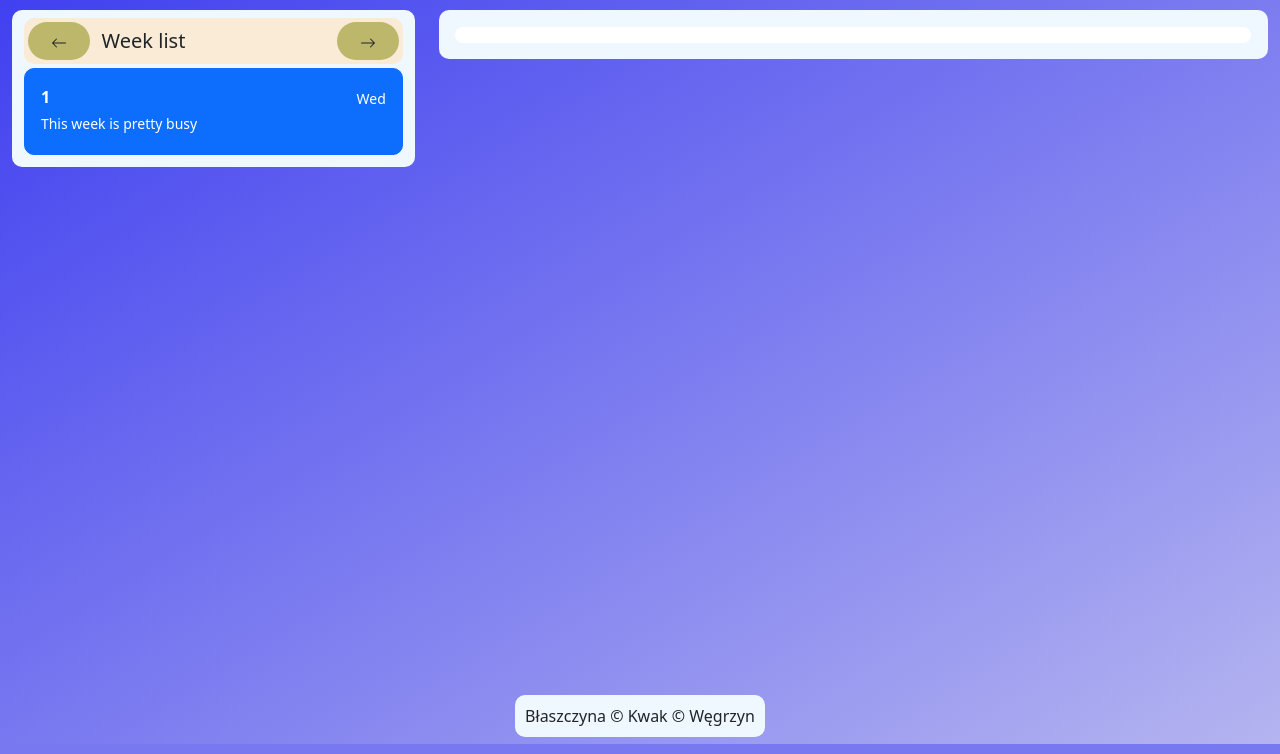
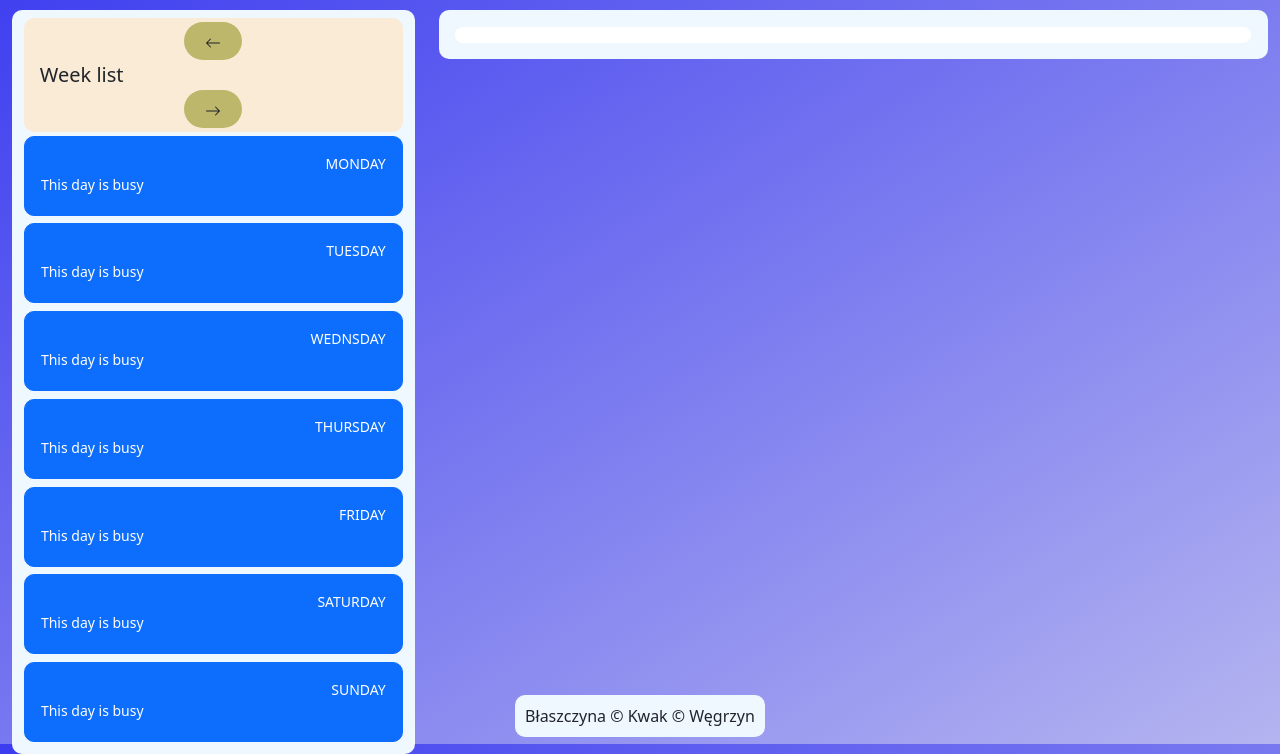
Before and after one commit to piotrjwegrzyn/KalendarzToDo, a PHP site: page / in a window 1280 px wide. Shown: the part 56-810 px from the top of the page. Run offline with PHP 8.4, Linux system fonts and the light colour scheme; the visitor is signed in with stand-in values (Sample User, id 1); tables that the repository leaves empty or names only in its code hold one stand-in row (values such as "Sample post"); a stand-in replaces the project's code that opens the database connection.

Commit message:
wyświetlanie listy dni + domyślnie dzisiaj

```diff
--- /dev/null
+++ b/checkbox-add.php
@@ -0,0 +1,5 @@
+<?php
+	include("config.inc.php");
+
+	$stmt = $dbh->prepare("INSERT INTO checkboxes (id, task_id, name, state) VALUES (NULL, :task_id, :name, NULL)");
+	$stmt->execute([':task_id' => $_POST['task_id'], ':name' => $_POST['name']]);
--- a/mail.php
+++ b/mail.php
@@ -12,9 +12,6 @@
 	require 'PHPMailer/Exception.php';
 	require 'PHPMailer/PHPMailer.php';
 	require 'PHPMailer/SMTP.php';
-
-	$stmt_task = $stmt;
-	$stmt_checkbox = $stmt;
 
 	$stmt = $dbh->prepare("SELECT * FROM users");
 	$stmt->execute();
--- a/main.php
+++ b/main.php
@@ -55,42 +55,91 @@
 
                 <!-- nagłówek nava -->
                 <div class="row element-nav header-nav" id="list-group">
-
+                    <a href="/week/<?php if (isset($_GET['week_offset'])) { print $_GET['week_offset'] - 1; } else { print -1; } ?>">
                         <button type="button" class="btn col-md-2 button-nav">
                                 <svg xmlns="http://www.w3.org/2000/svg" width="16" height="16" fill="currentColor" class="bi bi-arrow-left" viewBox="0 0 16 16">
                                 <path fill-rule="evenodd" d="M15 8a.5.5 0 0 0-.5-.5H2.707l3.147-3.146a.5.5 0 1 0-.708-.708l-4 4a.5.5 0 0 0 0 .708l4 4a.5.5 0 0 0 .708-.708L2.707 8.5H14.5A.5.5 0 0 0 15 8z"></path>
                                 </svg>
                         </button>
+                    </a>
 
                     <a href="/" class="d-flex link-dark text-xs-center text-decoration-none col-md-8">
                         <span class="fs-5 fw-semibold">Week list</span>
                     </a>
-
+                    <a href="/week/<?php if (isset($_GET['week_offset'])) { print $_GET['week_offset'] + 1; } else { print 1; } ?>">
                         <button type="button" class="btn col-md-2 button-nav">
                             <svg xmlns="http://www.w3.org/2000/svg" width="16" height="16" fill="currentColor" class="bi bi-arrow-right" viewBox="0 0 16 16">
                             <path fill-rule="evenodd" d="M1 8a.5.5 0 0 1 .5-.5h11.793l-3.147-3.146a.5.5 0 0 1 .708-.708l4 4a.5.5 0 0 1 0 .708l-4 4a.5.5 0 0 1-.708-.708L13.293 8.5H1.5A.5.5 0 0 1 1 8z"></path>
                             </svg>
                         </button>
+                    </a>
 
                 </div> <!-- koniec nagłówka nava -->
 
-<?php
-    $stmt = $dbh->prepare("SELECT * FROM tasks WHERE user_id = :user_id OR id = (SELECT task_id FROM links WHERE guest_id = :user_id) ORDER BY begin_time ASC");
-    $stmt->execute([':user_id' => $_SESSION['id']]);
-    while ($row = $stmt->fetch(PDO::FETCH_ASSOC)) {
-        print '
+
                 <div class="element-nav">
-                    <a href="/show/'.$row['id'].'" class="list-group-item list-group-item-action active py-3 lh-tight" aria-current="true">
+                    <a href="/week/<?php if (isset($_GET['week_offset'])) { print $_GET['week_offset']; } else { print 0; } ?>/day/0" class="list-group-item list-group-item-action active py-3 lh-tight" aria-current="true">
                         <div class="d-flex w-100 align-items-center justify-content-between">
-                            <strong class="mb-1">'.$row['id'].'</strong>
-                            <small>Wed</small>
+                            <strong class="mb-1"></strong>
+                            <small>MONDAY</small>
                         </div>
-                        <div class="col-10 mb-1 small">This week is pretty busy</div>
+                        <div class="col-10 mb-1 small">This day is busy</div>
                     </a>
                 </div>
-        ';
-    }
-?>
+                <div class="element-nav">
+                    <a href="/week/<?php if (isset($_GET['week_offset'])) { print $_GET['week_offset']; } else { print 0; } ?>/day/1" class="list-group-item list-group-item-action active py-3 lh-tight" aria-current="true">
+                        <div class="d-flex w-100 align-items-center justify-content-between">
+                            <strong class="mb-1"></strong>
+                            <small>TUESDAY</small>
+                        </div>
+                        <div class="col-10 mb-1 small">This day is busy</div>
+                    </a>
+                </div>
+                <div class="element-nav">
+                    <a href="/week/<?php if (isset($_GET['week_offset'])) { print $_GET['week_offset']; } else { print 0; } ?>/day/2" class="list-group-item list-group-item-action active py-3 lh-tight" aria-current="true">
+                        <div class="d-flex w-100 align-items-center justify-content-between">
+                            <strong class="mb-1"></strong>
+                            <small>WEDNSDAY</small>
+                        </div>
+                        <div class="col-10 mb-1 small">This day is busy</div>
+                    </a>
+                </div>
+                <div class="element-nav">
+                    <a href="/week/<?php if (isset($_GET['week_offset'])) { print $_GET['week_offset']; } else { print 0; } ?>/day/3" class="list-group-item list-group-item-action active py-3 lh-tight" aria-current="true">
+                        <div class="d-flex w-100 align-items-center justify-content-between">
+                            <strong class="mb-1"></strong>
+                            <small>THURSDAY</small>
+                        </div>
+                        <div class="col-10 mb-1 small">This day is busy</div>
+                    </a>
+                </div>
+                <div class="element-nav">
+                    <a href="/week/<?php if (isset($_GET['week_offset'])) { print $_GET['week_offset']; } else { print 0; } ?>/day/4" class="list-group-item list-group-item-action active py-3 lh-tight" aria-current="true">
+                        <div class="d-flex w-100 align-items-center justify-content-between">
+                            <strong class="mb-1"></strong>
+                            <small>FRIDAY</small>
+                        </div>
+                        <div class="col-10 mb-1 small">This day is busy</div>
+                    </a>
+                </div>
+                <div class="element-nav">
+                    <a href="/week/<?php if (isset($_GET['week_offset'])) { print $_GET['week_offset']; } else { print 0; } ?>/day/5" class="list-group-item list-group-item-action active py-3 lh-tight" aria-current="true">
+                        <div class="d-flex w-100 align-items-center justify-content-between">
+                            <strong class="mb-1"></strong>
+                            <small>SATURDAY</small>
+                        </div>
+                        <div class="col-10 mb-1 small">This day is busy</div>
+                    </a>
+                </div>
+                <div class="element-nav">
+                    <a href="/week/<?php if (isset($_GET['week_offset'])) { print $_GET['week_offset']; } else { print 0; } ?>/day/6" class="list-group-item list-group-item-action active py-3 lh-tight" aria-current="true">
+                        <div class="d-flex w-100 align-items-center justify-content-between">
+                            <strong class="mb-1"></strong>
+                            <small>SUNDAY</small>
+                        </div>
+                        <div class="col-10 mb-1 small">This day is busy</div>
+                    </a>
+                </div>
 
             </div> <!-- to kończy się lista elementów nava -->
 
@@ -107,7 +156,17 @@
 
     if (isset($_GET['page']) && in_array($_GET['page'], $allowed_pages)) {
         include($_GET['page'] . '.php');
+    } else {
+        $_GET['week_offset'] = 0;
+        $day_index = (date("w") -2) % 8;
+        if ($day_index < 0)
+        {
+            $day_index += 8;
         }
+        $_GET['day_index'] = $day_index;
+        include('show.php');
+    }
+
 ?>
                 </li>
             </ul>
--- a/show.php
+++ b/show.php
@@ -1,83 +1,76 @@
 <?php
 if (!defined('IN_INDEX')) { exit("Nie można uruchomić tego pliku bezpośrednio."); }
-?>
+
+//--------------------WCZYTYWANIE-DNIA--------------------
+$stmt = $dbh->prepare("SELECT * FROM tasks WHERE (
+   (user_id = :user_id OR id = (SELECT task_id FROM links WHERE guest_id = :user_id))
+   AND ((YEARWEEK(begin_time,1) = YEARWEEK(NOW(),1) + :week_offset
+		   AND WEEKDAY(begin_time) = :day_index)
+	   OR ((YEARWEEK(end_time,1) + :week_offset) = YEARWEEK(NOW(),1)
+		   AND WEEKDAY(end_time) = :day_index))
+) ORDER BY begin_time ASC");
+$stmt->execute([':user_id' => $_SESSION['id'], ':week_offset' => $_GET['week_offset'], ':day_index' => $_GET['day_index']]);
+while ($task = $stmt->fetch(PDO::FETCH_ASSOC)) {
+	print '
 <div class="list-group-item-lepszy" id="user_id">
-<?php
-	$stmt = $dbh->prepare("SELECT * FROM tasks WHERE id = :task_id AND (user_id = :user_id OR id = (SELECT task_id FROM links WHERE guest_id = :user_id AND task_id = :task_id))");
-	$stmt->execute([':task_id' => $_GET['id'], ':user_id' => $_SESSION['id']]);
-	$row = $stmt->fetch(PDO::FETCH_ASSOC);
-	if ($row) {
-	    if ($row['user_id'] == $_SESSION['id']) {
-			$full_access = 1;
-	    } else {
-			$full_access = 0;
-	    }
-	} else {
-		header('Location: /');
-	}
-?>
-	<h5 class="name" style="grid-area: name"><?php print $row['name']; ?></h5>
-	<h6 class="begin_time" style="grid-area: begin_time">Godzina od: <?php print $row['begin_time']; ?></h6>
-
-<?php
-	if ($full_access == 1) {
+	<h5 class="name" style="grid-area: name">'.$task['name'].'</h5>
+	<h6 class="begin_time" style="grid-area: begin_time">Godzina od: '.$task['begin_time'].'</h6>
+		';
+	if ($task['user_id'] == $_SESSION['id']) { // full access
 		print '
 	<div style="grid-area: edit_icon_button">
-		<a href="/edit/' . $row['id'] . '">
+		<a href="/edit/' . $task['id'] . '">
 		<svg xmlns="http://www.w3.org/2000/svg" width="16" height="16" fill="currentColor" class="bi bi-pencil" viewBox="0 0 16 16">
 			<path d="M12.146.146a.5.5 0 0 1 .708 0l3 3a.5.5 0 0 1 0 .708l-10 10a.5.5 0 0 1-.168.11l-5 2a.5.5 0 0 1-.65-.65l2-5a.5.5 0 0 1 .11-.168l10-10zM11.207 2.5 13.5 4.793 14.793 3.5 12.5 1.207 11.207 2.5zm1.586 3L10.5 3.207 4 9.707V10h.5a.5.5 0 0 1 .5.5v.5h.5a.5.5 0 0 1 .5.5v.5h.293l6.5-6.5zm-9.761 5.175-.106.106-1.528 3.821 3.821-1.528.106-.106A.5.5 0 0 1 5 12.5V12h-.5a.5.5 0 0 1-.5-.5V11h-.5a.5.5 0 0 1-.468-.325z"/>
 		</svg>
 		</a>
 	</div>';
 	}
-?>
-
-	<h6 class="end_time" style="grid-area: end_time">Godzina do: <?php print $row['end_time']; ?></h6>
-
+	print '
+	<h6 class="end_time" style="grid-area: end_time">Godzina do: '.$task['end_time'].'</h6>
 	<div style="grid-area: delete_icon_button">
-<?php
-	if ($full_access == 1) {
-		print
-		'<a href="/edit/'.$row['id'].'/delete">';
+	';
+	if ($task['user_id'] == $_SESSION['id']) {
+		print '
+		<a href="/edit/'.$task['id'].'/delete">
+		';
 	} else {
-		print
-		'<a href="/unlink/'.$row['id'].'">';
+		print '
+		<a href="/unlink/'.$task['id'].'">
+		';
 	}
-?>
-		<svg xmlns="http://www.w3.org/2000/svg" width="16" height="16" fill="currentColor" class="bi bi-calendar-x" viewBox="0 0 16 16">
-			<path d="M6.146 7.146a.5.5 0 0 1 .708 0L8 8.293l1.146-1.147a.5.5 0 1 1 .708.708L8.707 9l1.147 1.146a.5.5 0 0 1-.708.708L8 9.707l-1.146 1.147a.5.5 0 0 1-.708-.708L7.293 9 6.146 7.854a.5.5 0 0 1 0-.708z"/>
-			<path d="M3.5 0a.5.5 0 0 1 .5.5V1h8V.5a.5.5 0 0 1 1 0V1h1a2 2 0 0 1 2 2v11a2 2 0 0 1-2 2H2a2 2 0 0 1-2-2V3a2 2 0 0 1 2-2h1V.5a.5.5 0 0 1 .5-.5zM1 4v10a1 1 0 0 0 1 1h12a1 1 0 0 0 1-1V4H1z"/>
-		</svg>
+	print '
+			<svg xmlns="http://www.w3.org/2000/svg" width="16" height="16" fill="currentColor" class="bi bi-calendar-x" viewBox="0 0 16 16">
+				<path d="M6.146 7.146a.5.5 0 0 1 .708 0L8 8.293l1.146-1.147a.5.5 0 1 1 .708.708L8.707 9l1.147 1.146a.5.5 0 0 1-.708.708L8 9.707l-1.146 1.147a.5.5 0 0 1-.708-.708L7.293 9 6.146 7.854a.5.5 0 0 1 0-.708z"/>
+				<path d="M3.5 0a.5.5 0 0 1 .5.5V1h8V.5a.5.5 0 0 1 1 0V1h1a2 2 0 0 1 2 2v11a2 2 0 0 1-2 2H2a2 2 0 0 1-2-2V3a2 2 0 0 1 2-2h1V.5a.5.5 0 0 1 .5-.5zM1 4v10a1 1 0 0 0 1 1h12a1 1 0 0 0 1-1V4H1z"/>
+			</svg>
 		</a>
-
 	</div>
-
 	<div class="list-group-item-lepszy-description">
-		<h6><?php print $row['description']; ?></h6>
-
-
-<?php
-	if ($full_access == 1) {
-		$stmt = $dbh->prepare("SELECT email FROM users WHERE id = (SELECT guest_id FROM links WHERE task_id = :task_id)");
-		$stmt->execute([':task_id' => $row['id']]);
-		while ($username = $stmt->fetch(PDO::FETCH_ASSOC)) {
-			print '<p> Gość: ' . $username['email'] . '</p>';
+		<h6>Description</h6>
+		<div class="list-group-item-lepszy-description-zawartosc" style="display: none">
+			'.$task['description'].'
+		</div>
+	</div>';
+	if ($task['user_id'] == $_SESSION['id']) {
+		$stmt_copy = $dbh->prepare("SELECT email FROM users WHERE id = (SELECT guest_id FROM links WHERE task_id = :task_id)");
+		$stmt_copy->execute([':task_id' => $task['id']]);
+		while ($username = $stmt_copy->fetch(PDO::FETCH_ASSOC)) {
+			print '
+		<p> Gość: ' . $username['email'] . '</p>
+			';
 		}
 	} else {
-		$stmt = $dbh->prepare("SELECT email FROM users WHERE id = :user_id");
-		$stmt->execute([':user_id' => $row['user_id']]);
-		$username = $stmt->fetch(PDO::FETCH_ASSOC);
+		$stmt_copy = $dbh->prepare("SELECT email FROM users WHERE id = :user_id");
+		$stmt_copy->execute([':user_id' => $task['user_id']]);
+		$username = $stmt_copy->fetch(PDO::FETCH_ASSOC);
 		if ($username) {
-			print '<p> Właściciel: ' . $username['email'] . '</p>';
+			print '
+		<p> Właściciel: ' . $username['email'] . '</p>
+			';
 		}
 	}
-?>
-		<div class="list-group-item-lepszy-description-zawartosc" style="display: none">
-
-			Olcia Mardaus mrrrrrr
-
-		</div>
-
-	</div>
-
+	print '
 </div>
+	';
+}
```
Lines whose indentation alone changed are shown as unchanged.
